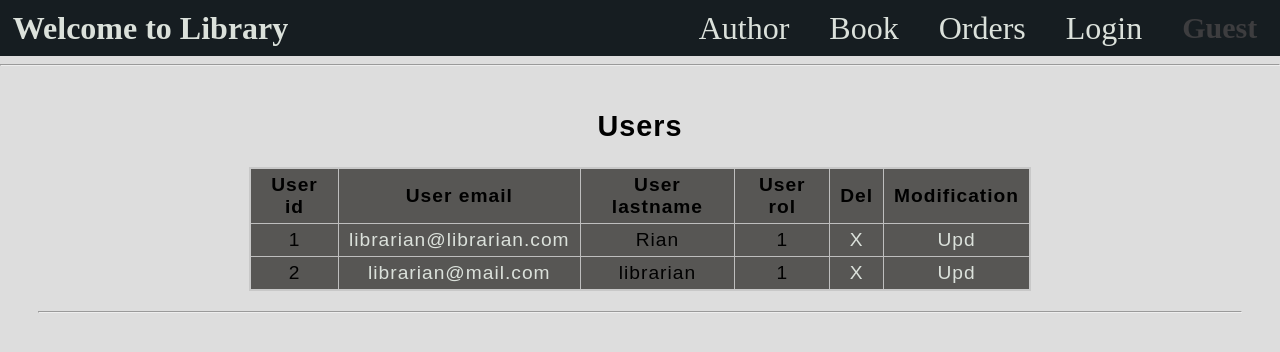
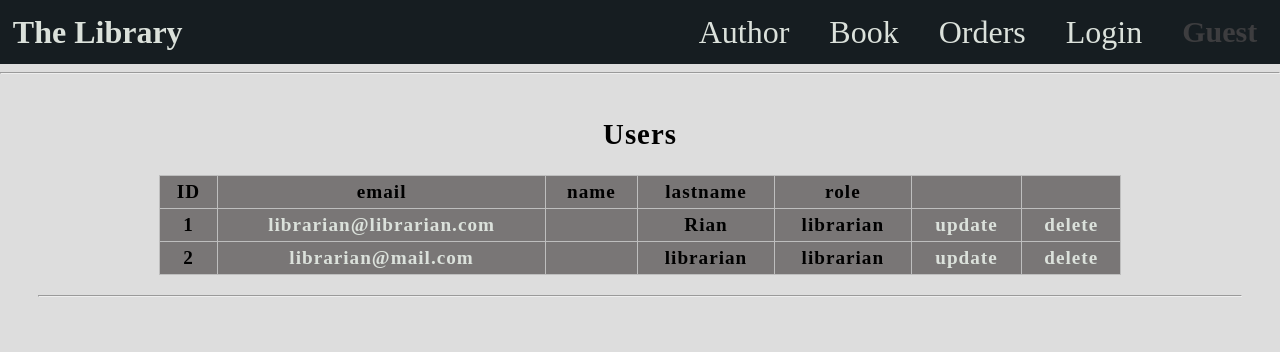
Before and after one commit to mamontoboi/Library_Website, a Django app: page /users/all/ in a window 1280 px wide. Shown: the top 352 px of the page. Run offline with Django 4.2, Linux system fonts and the light colour scheme; data comes from the database, SQL or seed files in the repository.

Commit message:
Improvements of UX/UI part of authors and books lists

```diff
--- a/library/authentication/static/global/css/styles.css
+++ b/library/authentication/static/global/css/styles.css
@@ -21,12 +21,13 @@ body {
     padding: 0;
     border: 0;
     background: rgb(184 185 184 / 48%);
+    font-family: "Baskerville Old Face";
 
 }
 
 .header {
     background: #161d21;
-    height: 7vh;
+    height: 8vh;
     display: flex;
     justify-content: space-between;
     position: sticky;
--- a/library/authentication/templates/base.html
+++ b/library/authentication/templates/base.html
@@ -12,7 +12,7 @@
 <body>
 <div class="header">
   <div class="text-header">
-    <h1><a href="/">Welcome to Library</a><br></h1>
+    <h1><a href="/">The Library</a><br></h1>
   </div>
 
   <nav>
--- a/library/authentication/templates/main/main.html
+++ b/library/authentication/templates/main/main.html
@@ -6,8 +6,8 @@
 
 
 {% block content %}
-  <h1>Welcome to main page of Library Website</h1>
-  <p><div style="font-size: 22px">Here you can select a section</div></p>
+  <h1>Welcome to The Library</h1>
+  <p><div style="font-size: 22px"></div></p>
   <ul class="ulMain">
     <li><a href="{% url 'book:books' %}">Watch available books</a></li>
     {#  <a href="{% url order:order %}">Watch your orders</a>#}
--- a/library/authentication/templates/users/users.html
+++ b/library/authentication/templates/users/users.html
@@ -7,16 +7,17 @@
 
 {% block content %}
 
-  <table>
+  <table class="tables">
     <caption><h2> Users </h2></caption>
     <thead>
     <tr>
-      <th>User id</th>
-      <th>User email</th>
-      <th>User lastname</th>
-      <th>User rol</th>
-      <th>Del </th>
-      <th>Modification </th>
+      <th>ID</th>
+      <th>email</th>
+      <th>name</th>
+      <th>lastname</th>
+      <th>role</th>
+      <th></th>
+      <th></th>
     </tr>
     </thead>
     <tbody>
@@ -26,10 +27,15 @@
       <tr>
         <td>{{ user.id }}</td>
         <td><a href="{% url 'book:user_detail_book' user.id %}">{{ user.email }}</a></td>
-        <td>{{ user.last_name|default:'-' }}</td>
-        <td>{{ user.role }}</td>
-        <td><a class="delItem" data-user-email="{{ user.email }}" href="{% url 'authentication:del_user' user.id %}">X</a> </td>
-        <td><a href="{% url 'authentication:update_user' user.id %}">Upd</a> </td>
+        <td>{{ user.name|default:' ' }}</td>
+        <td>{{ user.last_name|default:' ' }}</td>
+        {% if user.role %}
+        <td>librarian</td>
+        {% else %}
+        <td>visitor</td>
+        {% endif %}
+        <td><a href="{% url 'authentication:update_user' user.id %}">update</a> </td>
+        <td><a class="delItem" data-user-email="{{ user.email }}" href="{% url 'authentication:del_user' user.id %}">delete</a> </td>
       </tr>
     {% endfor %}
     </tbody>
--- a/library/authentication/views.py
+++ b/library/authentication/views.py
@@ -93,7 +93,8 @@ def logout_view(request):
 # @permission_required('role')
 def show_all_users(request):
     # if request.user.is_authenticated and request.user.role == 1:
-    data = list(CustomUser.get_all())
+    data = list(CustomUser.get_all().order_by('id'))
+    print(data)
     context = {'list_of_user': data}
     return render(request, 'users/users.html', context)
 
--- a/library/author/static/author/css/style.css
+++ b/library/author/static/author/css/style.css
@@ -51,15 +51,16 @@ input[type="submit"]{
 }
 
 /*for show_authors*/
-table {
+.tables {
     border-collapse: collapse;
-    border: 2px solid rgb(200, 200, 200);
+    /*border: 2px solid rgb(200, 200, 200);*/
+    border: none;
     letter-spacing: 1px;
-    font-family: sans-serif;
     font-size: 1.2rem;
+    font-weight: 700;
     margin: 20px auto;
-    background: #575654;
-    width: 65%;
+    background: #797676;
+    width: 80%;
     min-width: 500px;
     text-align: center;
 
--- a/library/author/templates/author/create_author.html
+++ b/library/author/templates/author/create_author.html
@@ -35,7 +35,8 @@ Create author
             {% endfor %}
          </select>
     </div>
-    <input type="submit" value="Add Author" style="text-decoration: #080710; font-weight: bold;">
+    <input type="submit" value="Add Author" style="font-family: Baskerville Old Face;
+                                                    text-decoration: #080710; font-weight: bold;">
     </form>
 <!--{#      <form action="" method="post">#}-->
 <!--{#      {% csrf_token %}#}-->
--- a/library/author/urls.py
+++ b/library/author/urls.py
@@ -5,7 +5,9 @@ from . import views
 urlpatterns = [
     path('create_author/', views.AuthorFormView.as_view(), name='create_author'),
     path('create_author/success/', views.success_author_creation, name='success'),
+    path('delete/success/', views.success_author_deletion, name='success_del'),
     path('show_authors/', views.show_authors, name='show_authors'),
     path('remove_author/', views.remove_author, name='remove_author'),
     path('update/<int:author_id>', views.update_author, name='update_author'),
+    path('delete/<int:author_id>', views.delete_author, name='delete_author'),
 ]
```
Also changed, not shown: library/author/templates/author/show_authors.html (+6 -3 lines), library/author/views.py (+12 -1 lines).
